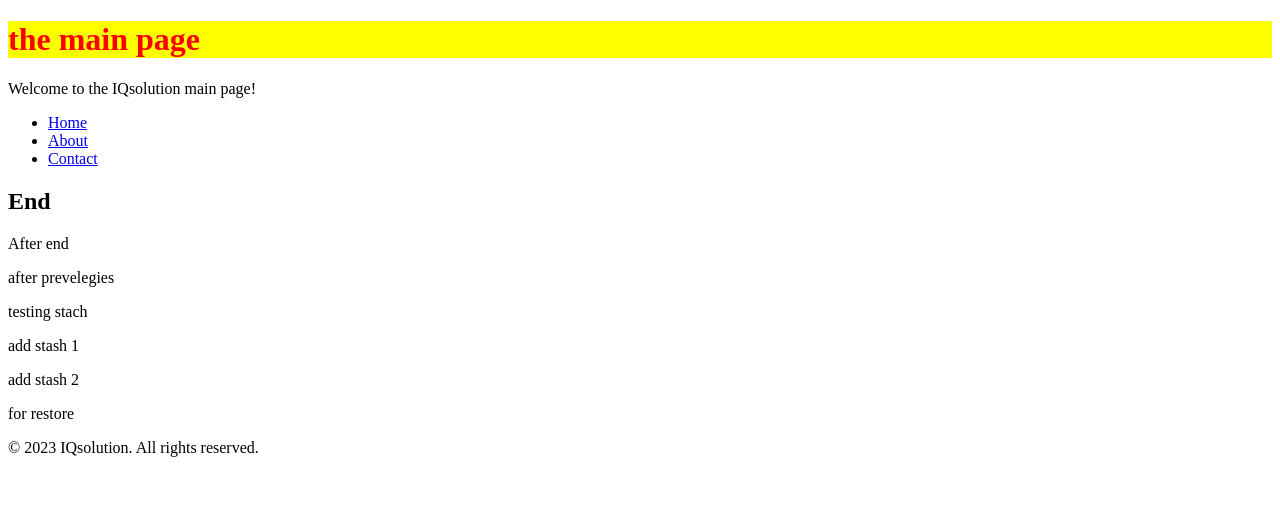
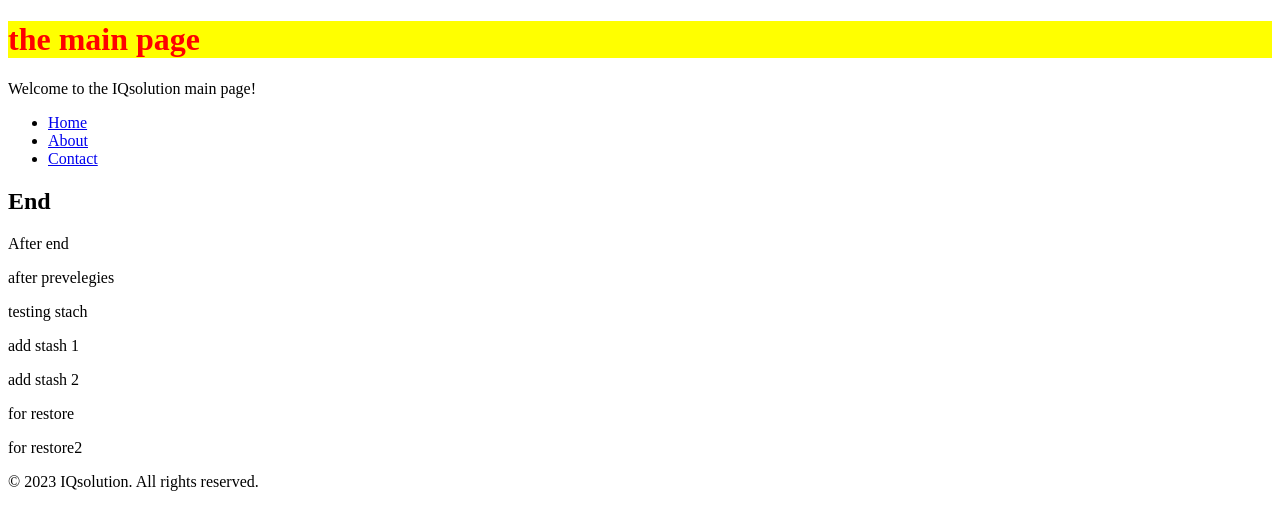
Before and after one commit to AmArProgam/iq-min, a plain HTML site: page index.html in a window 1280 px wide. Drawn offline with Linux system fonts and the light colour scheme.

Commit message:
for restore2

```diff
--- a/index.html
+++ b/index.html
@@ -22,6 +22,7 @@
         <p>add stash 1</p>
         <P>add stash 2</P>
         <p>for restore</p>
+        <p>for restore2</p>
         <footer>
             <p>&copy; 2023 IQsolution. All rights reserved.</p>
 
```
